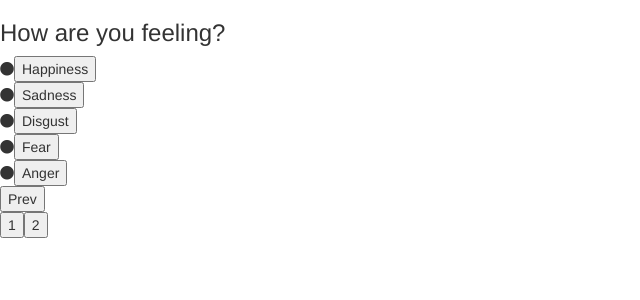
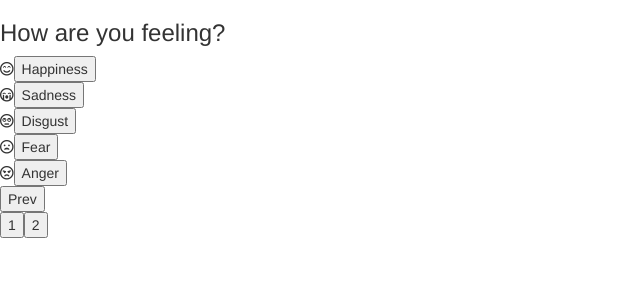
Before and after one commit to jkhedani/culture-shocks, a React (Vite) app: page /onboard in a window 1280 px wide. Both pictures are taken after a click on the button "Next". Shown: the top 300 px of the page, without its empty margins (0-640 px from the left). Built offline with nearby package versions, Linux system fonts and the light colour scheme.

Commit message:
added WriteShock component and font awesome components

```diff
--- a/src/components/SelectFeeling.tsx
+++ b/src/components/SelectFeeling.tsx
@@ -5,31 +5,31 @@ class SelectFeeling extends Component<{}> {
     return (
       <div>
         <div>
-          <span className="fas fa-circle" />
+          <span className="far fa-smile-beam" />
           <button type="button" className="feeling">
             Happiness
           </button>
         </div>
         <div>
-          <span className="fas fa-circle" />
+          <span className="far fa-sad-cry" />
           <button type="button" className="feeling">
             Sadness
           </button>
         </div>
         <div>
-          <span className="fas fa-circle" />
+          <span className="far fa-meh-rolling-eyes" />
           <button type="button" className="feeling">
             Disgust
           </button>
         </div>
         <div>
-          <span className="fas fa-circle" />
+          <span className="far fa-frown-open" />
           <button type="button" className="feeling">
             Fear
           </button>
         </div>
         <div>
-          <span className="fas fa-circle" />
+          <span className="far fa-angry" />
           <button type="button" className="feeling">
             Anger
           </button>
```
Also changed, not shown: src/components/WriteShock.tsx (added, +18 -0 lines).
